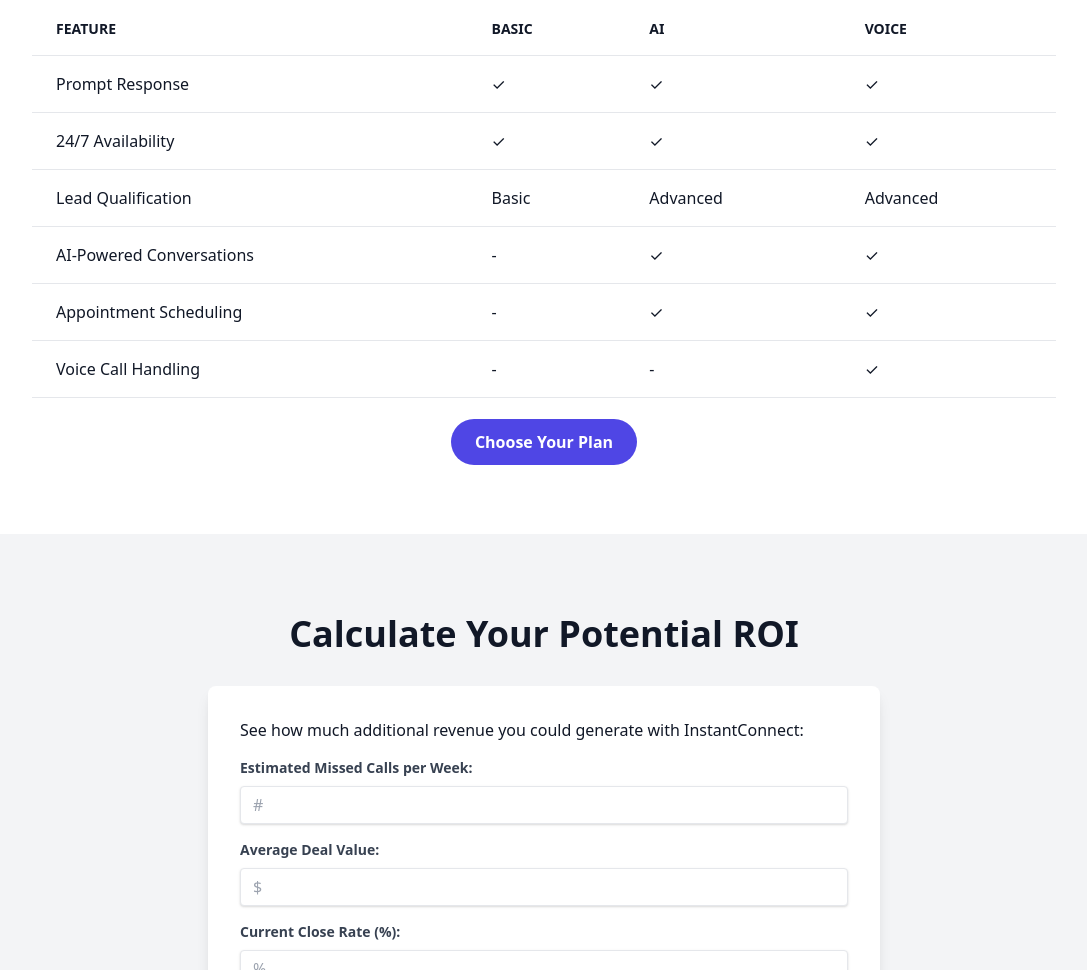
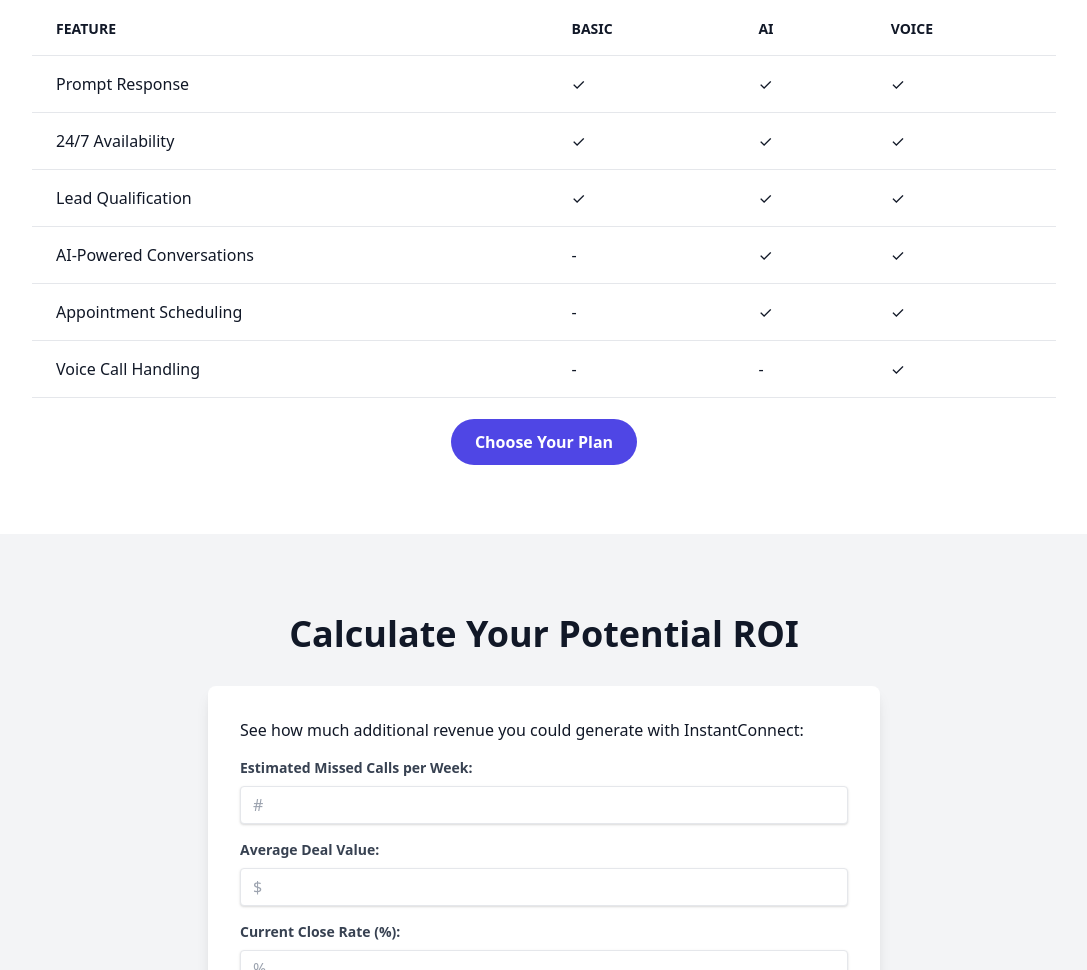
Before and after one commit to APP-EAS/testnewlanding, a plain HTML site: page index.html in a window 1280 px wide. Shown: the part 2197-3167 px from the top of the page, without its empty margins (96-1183 px from the left). Drawn offline with nearby package versions, Linux system fonts and the light colour scheme.

Commit message:
Update index.html

```diff
--- a/index.html
+++ b/index.html
@@ -156,9 +156,9 @@
                         </tr>
                         <tr>
                             <td class="py-4 px-6 border-b border-grey-light">Lead Qualification</td>
-                            <td class="py-4 px-6 border-b border-grey-light">Basic</td>
-                            <td class="py-4 px-6 border-b border-grey-light">Advanced</td>
-                            <td class="py-4 px-6 border-b border-grey-light">Advanced</td>
+                            <td class="py-4 px-6 border-b border-grey-light">✓</td>
+                            <td class="py-4 px-6 border-b border-grey-light">✓</td>
+                            <td class="py-4 px-6 border-b border-grey-light">✓</td>
                         </tr>
                         <tr>
                             <td class="py-4 px-6 border-b border-grey-light">AI-Powered Conversations</td>
```
